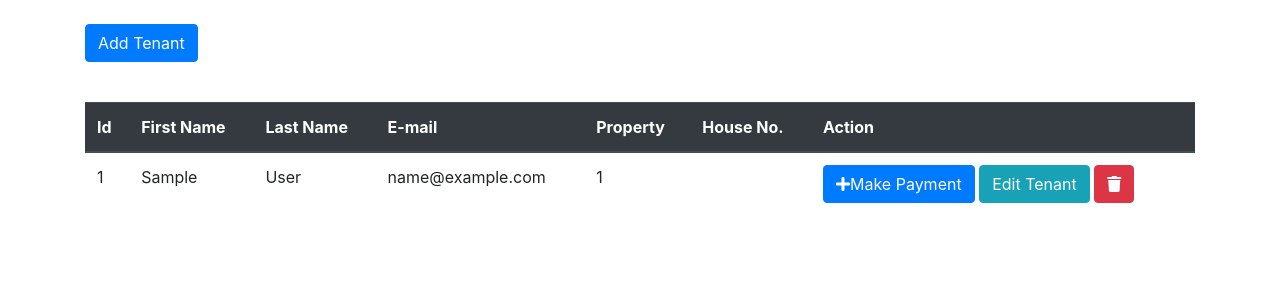
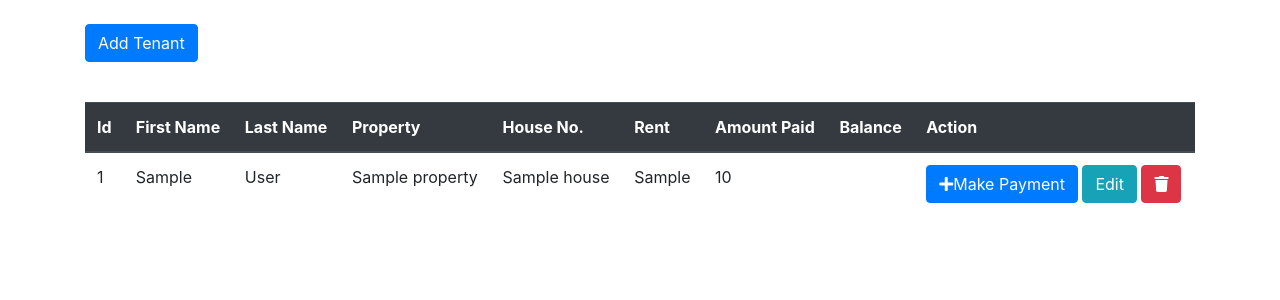
Before and after one commit to LucyMbugua/rent_management_system, a Flask app: page /tenants in a window 1280 px wide. Shown: the part 56-356 px from the top of the page. Run offline with Flask 2, Linux system fonts and the light colour scheme; tables that the repository leaves empty hold one stand-in row (values such as "Sample post"); some libraries are stand-ins or nearby versions.

Commit message:
payments

```diff
--- a/main.py
+++ b/main.py
@@ -24,9 +24,38 @@ def create_tables():
 @app.context_processor#used to pass functions to html using jinja
 def utility_processor():# first function must be named utility_processor
     def get_property_name(property_id):
-        property_details= PropertyModel.query.filter_by(id=property_id).first()#fetch inventory that matches the id passed in the html each.id
+        property_details= PropertyModel.query.filter_by(id=property_id).first()
         return property_details
     return dict(get_property_name=get_property_name)
+
+@app.context_processor#used to pass functions to html using jinja
+def utility_processor():# first function must be named utility_processor
+    def get_house_details(house_id):
+        house_details= HouseModel.query.filter_by(id=house_id).first()
+        return house_details
+    return dict(get_house_details=get_house_details)
+
+@app.context_processor#used to pass functions to html using jinja
+def utility_processor():# first function must be named utility_processor
+    def get_payment_details(tenant_id):
+        payment_details= PaymentModel.query.filter_by(tenant_id=tenant_id).first()
+        return payment_details
+    return dict(get_payment_details=get_payment_details)
+
+@app.context_processor#used to pass functions to html using jinja
+def utility_processor():# first function must be named utility_processor
+    def get_rent_balance(house_id, tenant_id):
+        house_details= HouseModel.query.filter_by(id=house_id).first()
+        payment_details= PaymentModel.query.filter_by(tenant_id=tenant_id).first()
+        rent_expected=int(house_details.rent_amount)
+        rent_paid =int(payment_details.amount)
+        balance=rent_expected - rent_paid
+        print(balance)
+
+        return balance
+    return dict(get_rent_balance=get_rent_balance)
+
+
 
 
 @app.route('/properties', methods=['GET','POST'])
@@ -51,8 +80,6 @@ def edit_property(property_id):
     if request.method =='POST':
         property_name = request.form['property_name']
         address = request.form['address']
-
-        record = PropertyModel(property_name=property_name, address=address)
 
         if PropertyModel.update_property(property_id=property_id,property_name=property_name, address=address):
             flash("Record has been successifully updated","success")
@@ -101,8 +128,6 @@ def edit_house(house_id):
         property_id =request.form['property_id']
         house_name = request.form['house_name']
         rent_amount = request.form['rent_amount']
-
-        record = HouseModel(property_id=property_id, house_name= house_name, rent_amount=rent_amount)
 
         if HouseModel.update_house(house_id=house_id,property_id=property_id, house_name= house_name, rent_amount=rent_amount):
             flash("Record has been successifully updated","success")
@@ -158,8 +183,6 @@ def edit_tenant(tenant_id):
         property_id=request.form['property_id']
         house_id=request.form['house_id']
 
-        record = TenantModel(fname=fname,lname=lname,email=email, property_id=property_id, house_id=house_id)
-
         if TenantModel.update_tenant(tenant_id=tenant_id,fname=fname,lname=lname,email=email, property_id=property_id, house_id=house_id):
             flash("Record has been successifully updated","success")
             return redirect(url_for('tenants'))
--- a/templates/tenants.html
+++ b/templates/tenants.html
@@ -73,9 +73,11 @@ Rent Management | RMS
         <th> Id</th>
         <th> First Name</th>
         <th> Last Name</th>
-        <th> E-mail</th>
         <th> Property</th>
         <th> House No.</th>
+        <th> Rent</th>
+        <th> Amount Paid</th>
+        <th> Balance</th>
         <th> Action</th>
       </tr>
     </thead>
@@ -86,9 +88,12 @@ Rent Management | RMS
         <td> {{each.id }}</td>
         <td> {{ each.fname }}</td>
         <td> {{ each.lname }}</td>
-        <td> {{ each.email }}</td>
-        <td> {{ each.property_id }}</td>
-        <td> {{each.house_name}}</td>
+        <td> {{get_property_name(each.property_id).property_name}}</td>
+        <td> {{get_house_details(each.house_id).house_name}}</td>
+        <td>{{get_house_details(each.house_id).rent_amount}}</td>
+        <td>{{get_payment_details(each.id).amount}}</td>
+        <td></td>
+
 
         <td>
           <button type="button" class="btn btn-primary" data-toggle="modal" data-target="#makePayment{{each.id}}"><i class="fa fa-plus" aria-hidden="true"></i>Make Payment</button>
@@ -110,7 +115,7 @@ Rent Management | RMS
                         </div>
                         <div class="form-group">
                           <label for="lname">Amount</label>
-                          <input type="number" name ="amount" class="form-control" aria-describedby="nameHelp" placeholder="amount" required>
+                          <input type="number" name ="amount" class="form-control" aria-describedby="nameHelp" placeholder="Amount" required>
                         </div>
 
 
@@ -128,7 +133,7 @@ Rent Management | RMS
               </div>
 
 
-          <button type="button" class="btn btn-info"data-toggle="modal" data-target="#editTenant{{each.id}}">Edit Tenant</button>
+          <button type="button" class="btn btn-info"data-toggle="modal" data-target="#editTenant{{each.id}}">Edit</button>
           <!-- Modal -->
           <div class="modal fade" id="editTenant{{each.id}}" tabindex="-1" role="dialog" aria-labelledby="exampleModalLabel" aria-hidden="true">
             <div class="modal-dialog">
```
